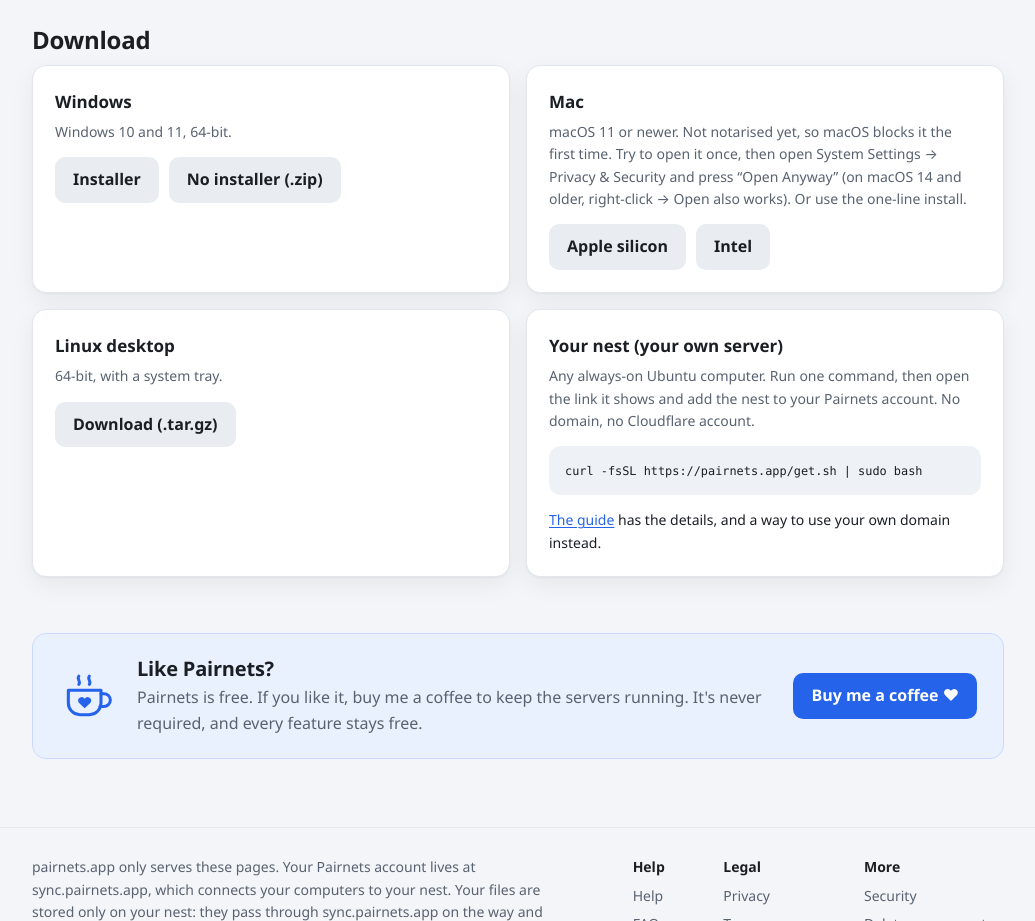
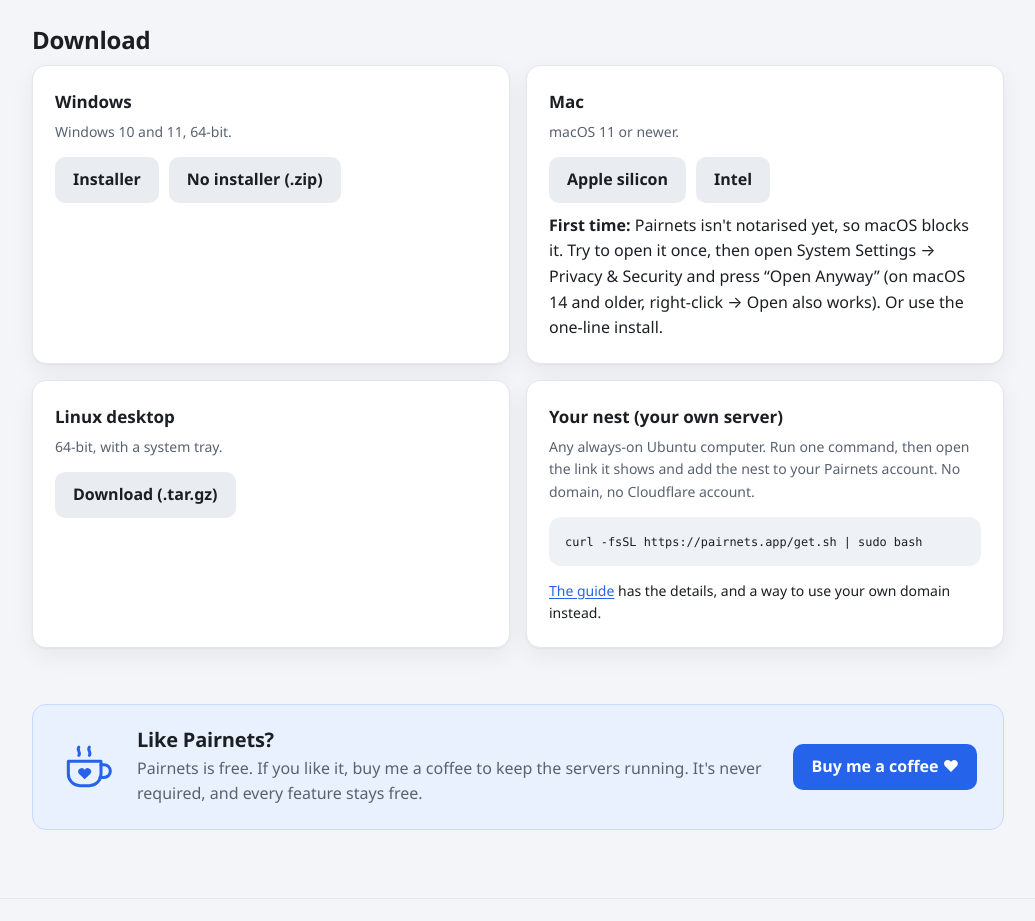
Before and after one commit to MRnigth/Pairnets, a plain HTML site: page site/index.html in a window 1280 px wide. Shown: the part 1230-2151 px from the top of the page, without its empty margins (122-1157 px from the left). Drawn offline with Linux system fonts and the light colour scheme; no server answers.

Commit message:
fix(site): the Mac first-time step is normal text under the Mac buttons, not grey fine print (W9)

```diff
--- a/site/index.html
+++ b/site/index.html
@@ -68,7 +68,7 @@
       <h2 id="dl">Download</h2>
       <div class="downloads">
         <div class="card"><h3>Windows</h3><p class="muted small">Windows 10 and 11, 64-bit.</p><div class="row"><a class="button" href="/download/windows">Installer</a><a class="button" href="/download/windows-portable">No installer (.zip)</a></div></div>
-        <div class="card"><h3>Mac</h3><p class="muted small">macOS 11 or newer. Not notarised yet, so macOS blocks it the first time. Try to open it once, then open System Settings → Privacy &amp; Security and press “Open Anyway” (on macOS 14 and older, right-click → Open also works). Or use the one-line install.</p><div class="row"><a class="button" href="/download/mac-apple-silicon">Apple silicon</a><a class="button" href="/download/mac-intel">Intel</a></div></div>
+        <div class="card"><h3>Mac</h3><p class="muted small">macOS 11 or newer.</p><div class="row"><a class="button" href="/download/mac-apple-silicon">Apple silicon</a><a class="button" href="/download/mac-intel">Intel</a></div><p class="gap"><strong>First time:</strong> Pairnets isn't notarised yet, so macOS blocks it. Try to open it once, then open System Settings → Privacy &amp; Security and press “Open Anyway” (on macOS 14 and older, right-click → Open also works). Or use the one-line install.</p></div>
         <div class="card"><h3>Linux desktop</h3><p class="muted small">64-bit, with a system tray.</p><div class="row"><a class="button" href="/download/linux">Download (.tar.gz)</a></div></div>
         <div class="card"><h3>Your nest (your own server)</h3><p class="muted small">Any always-on Ubuntu computer. Run one command, then open the link it shows and add the nest to your Pairnets account. No domain, no Cloudflare account.</p><pre><code>curl -fsSL https://pairnets.app/get.sh | sudo bash</code></pre><p class="small"><a href="/docs">The guide</a> has the details, and a way to use your own domain instead.</p></div>
       </div>
```
